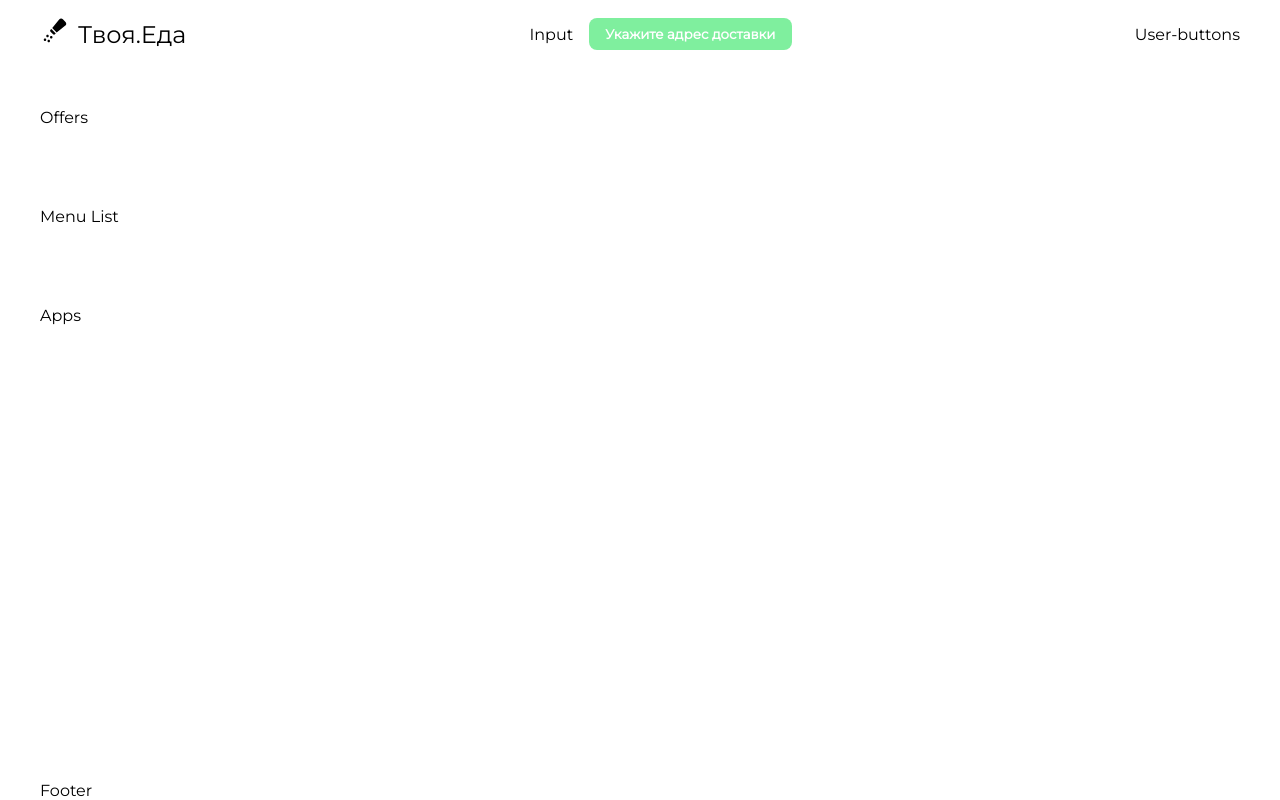
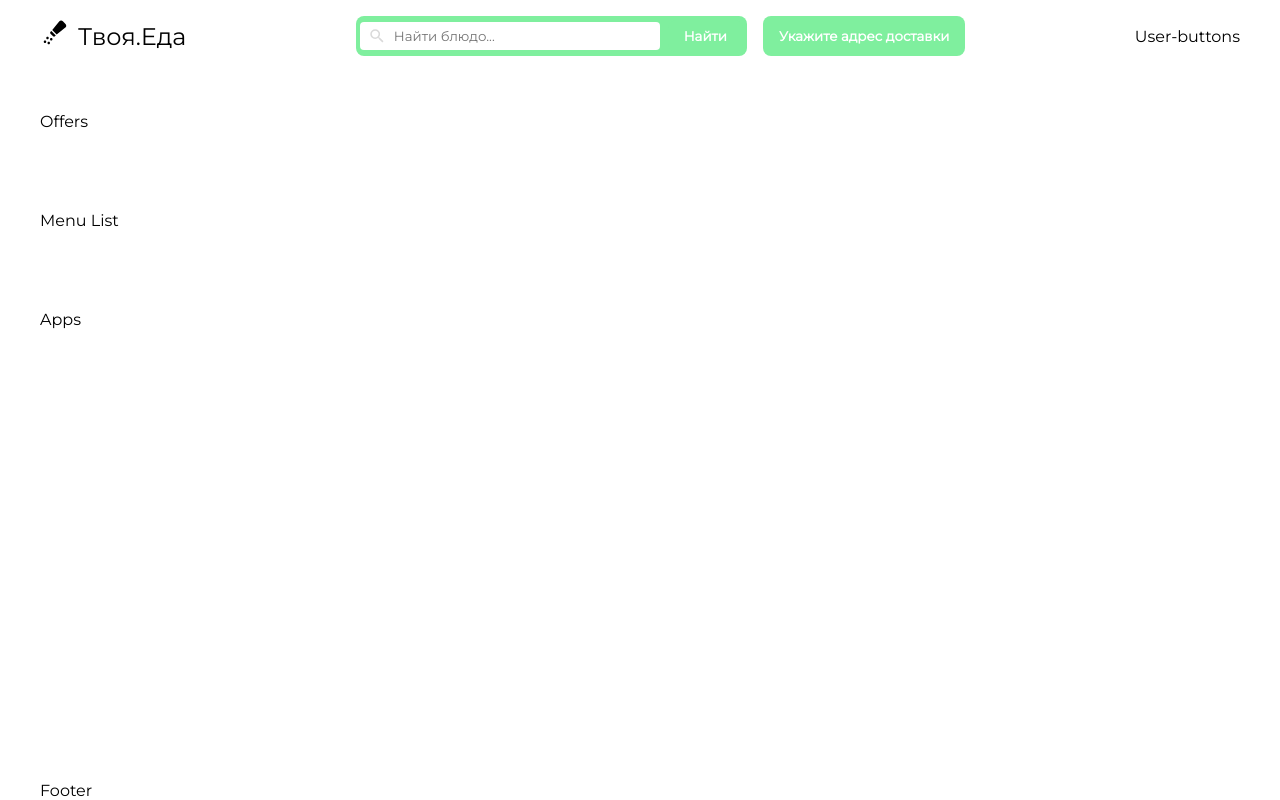
Before and after one commit to BelkinAndreu/your-food, a React (Vite) app: page /menu in a window 1280 px wide. Built offline with nearby package versions, Linux system fonts and the light colour scheme.

Commit message:
add SearchInput

```diff
--- a/src/components/navbar/Navbar.css
+++ b/src/components/navbar/Navbar.css
@@ -1,3 +1,19 @@
 .searchBar {
   @apply flex items-center gap-4;
 }
+
+.searchBar-box {
+  @apply flex items-center gap-2 rounded-[8px] p-1 bg-[#7FEF9E];
+}
+
+.searchBar-input {
+  @apply px-2 py-1 flex items-center gap-2 bg-white rounded-[4px] w-[300px];
+}
+
+.searchBar-input input[type="text"] {
+  @apply outline-0 border-0 w-full;
+}
+
+.searchBar-btn {
+  @apply h-[40px];
+}
--- /dev/null
+++ b/src/components/navbar/SearchInput.tsx
@@ -0,0 +1,18 @@
+import { FC } from "react";
+import Button from "../common/Button";
+import Icon from "@mdi/react";
+import { mdiMagnify } from "@mdi/js";
+
+const SearchInput: FC = () => {
+  return (
+    <form className="searchBar-box">
+      <div className="searchBar-input">
+        <Icon path={mdiMagnify} size={"20px"} color={"#d9d9d9"} />
+        <input type="text" placeholder="Найти блюдо..." />
+      </div>
+      <Button onClick={() => {}}>Найти</Button>
+    </form>
+  );
+};
+
+export default SearchInput;
--- a/src/components/navbar/SearhBar.tsx
+++ b/src/components/navbar/SearhBar.tsx
@@ -1,11 +1,14 @@
 import { FC } from "react";
 import Button from "../common/Button";
+import SearchInput from "./SearchInput";
 
 const SearchBar: FC = () => {
   return (
-    <div className="searchBar flex items-center gap-4">
-      <div className="searchBar-input">Input</div>
-      <Button onClick={() => {}}>Укажите адрес доставки</Button>
+    <div className="searchBar">
+      <SearchInput />
+      <Button onClick={() => {}} style="searchBar-btn">
+        Укажите адрес доставки
+      </Button>
     </div>
   );
 };
```
